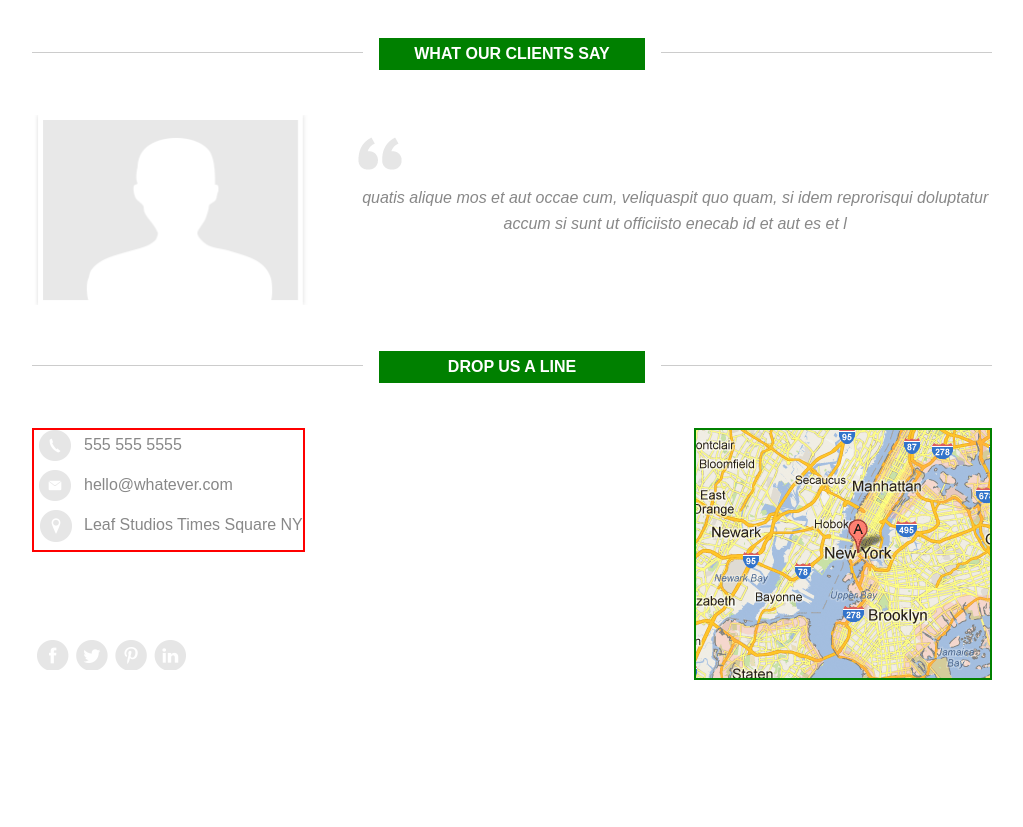
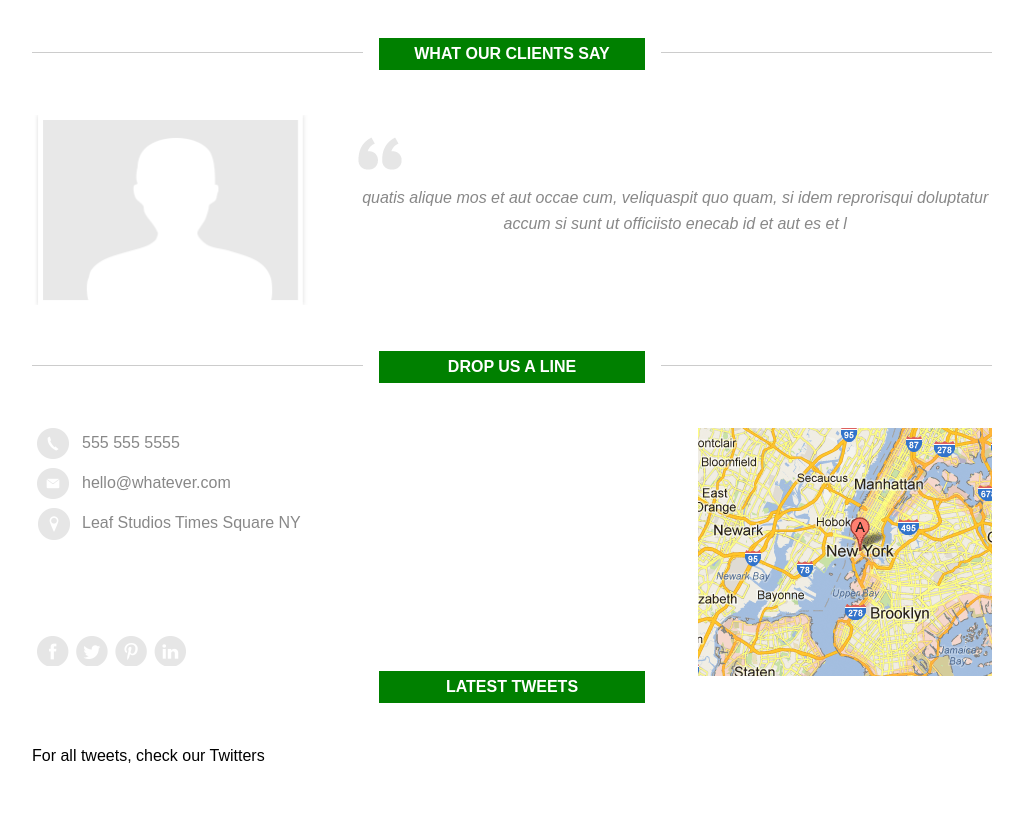
Before and after one commit to XavierCarty95/jquery, a plain HTML site: page index.html in a window 1280 px wide. Shown: the part 851-1678 px from the top of the page, without its empty margins (128-1151 px from the left). Before the commit the page ends 1621 px from the top, so only its background shows below. Drawn offline with Linux system fonts and the light colour scheme; files whose address does not match are found by name.

Commit message:
add content in jquery

```diff
--- a/index.html
+++ b/index.html
@@ -80,6 +80,12 @@
                     <li class="pinterest"><a href="">Pinterest</a></li>
                     <li class="linked-in"><a href="">Linked In</a></li>
                 </ul>
+                <section id="tweets">
+                    <h2> Latest Tweets</h2>
+                    <div>
+                        <p> For all tweets, check our Twitters</p>
+                    </div>
+                </section>
             </section>
         </div>
 
--- a/script.js
+++ b/script.js
@@ -1,15 +1,38 @@
-$("#contact-methods").css({border: "2px solid red"}).next().css({border: "2px solid green"}).closet("section").css({border: "2px solid blue"});
+
+var tweet = "<div style='margin: 20px 0; padding: 10px; background: #eee'> The big fight live: Rams vs Cheese!</div>"
+
+// $("#tweets div p").before(tweet)
+// $("#tweets div").append(tweet)
+// $("#tweets div p").after(tweet)
+// $("#tweets div p").html(tweet)
 
 
 
-// // // $('#contact-methods').next().css({border: "3px solid red"});
-// // $("#social-nav").prev().css({border: "3px solid pink"});
-// // $(".banner-title").parent().css({border: "3px solid pink"})
-// // $("#social-nav").children().css({border: "3px solid green"})
 
-// // $("#contact").find(".facebook").css({border: " 3px solid green "});
 
-// $("#social-nav").closest(".wrapper").css({border:"3px solid orange"})
+
+// // $("#contact-methods").css({border: "2px solid red"}).next().css
+
+
+
+
+
+
+
+
+
+// ({border: "2px solid green"}).closet("section").css({border: "2px solid blue"});
+
+
+
+// // // // $('#contact-methods').next().css({border: "3px solid red"});
+// // // $("#social-nav").prev().css({border: "3px solid pink"});
+// // // $(".banner-title").parent().css({border: "3px solid pink"})
+// // // $("#social-nav").children().css({border: "3px solid green"})
+
+// // // $("#contact").find(".facebook").css({border: " 3px solid green "});
+
+// // $("#social-nav").closest(".wrapper").css({border:"3px solid orange"})
 
 
 
@@ -38,17 +61,17 @@ $("#contact-methods").css({border: "2px solid red"}).next().css({border: "2px so
 
 
 
-// // // $("header nav li:first").css({border: "2px solid red"})
-// // $("header nav li: last").css({border: "2px solid red"})
-// // $("#contact ul:first-child").css({border: "2px solid red"});
-// // $("#contact ul:last-child").css({border: "2px solid red"});
+// // // // $("header nav li:first").css({border: "2px solid red"})
+// // // $("header nav li: last").css({border: "2px solid red"})
+// // // $("#contact ul:first-child").css({border: "2px solid red"});
+// // // $("#contact ul:last-child").css({border: "2px solid red"});
 
-// // $("header nav li:even").css({border: "2px solid blue"})
-// // $("header nav li:odd").css({border: "2px solid yellow"})
+// // // $("header nav li:even").css({border: "2px solid blue"})
+// // // $("header nav li:odd").css({border: "2px solid yellow"})
 
-// // $("section:not('#contact')").css({border: "2px solid green"});
-// // $("#social-nav li:li(3)").css({border: "2px solid blue"})
-// // $("#social-nav li:gt(2)").css({border: "2px solid blue"});
+// // // $("section:not('#contact')").css({border: "2px solid green"});
+// // // $("#social-nav li:li(3)").css({border: "2px solid blue"})
+// // // $("#social-nav li:gt(2)").css({border: "2px solid blue"});
 
-// // $("img[alt]").css({border: "2px solid pink"})
-//   $("img[alt=quote]").css({border: "3px solid purple"})
+// // // $("img[alt]").css({border: "2px solid pink"})
+// //   $("img[alt=quote]").css({border: "3px solid purple"})
```
